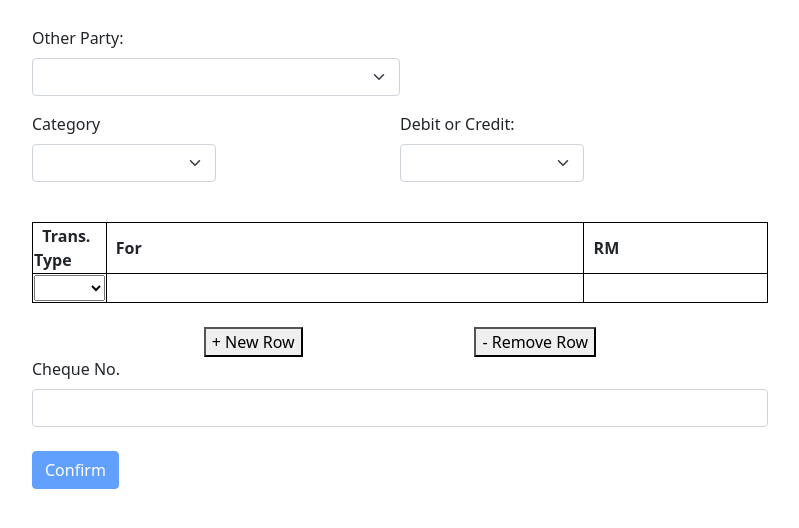
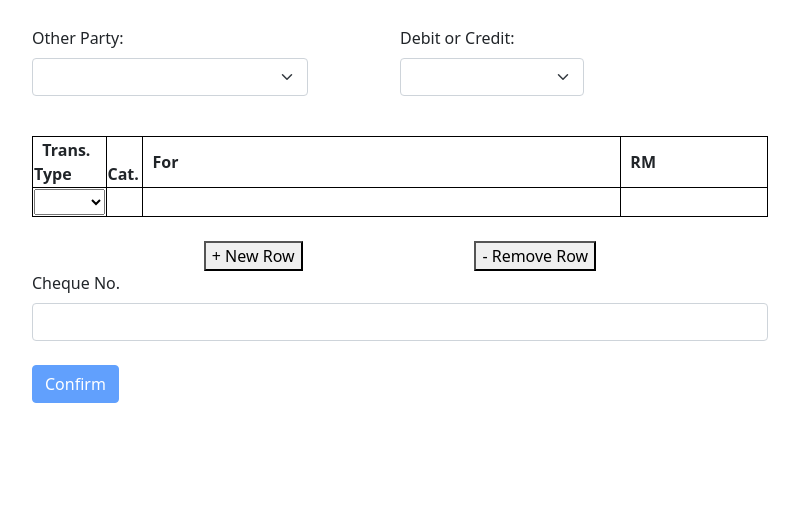
Before and after one commit to shenyang44/django_chyy, a Django app: template ledger/templates/ledger/transaction.html in a window 1280 px wide. Shown: the part 183-711 px from the top of the page, without its empty margins (240-1039 px from the left). Run offline with Django 3.2, Linux system fonts and the light colour scheme; the template is opened without the code that fills it, so the values that code supplies are empty.

Commit message:
category auto selected after type code

```diff
--- a/ledger/templates/ledger/transaction.html
+++ b/ledger/templates/ledger/transaction.html
@@ -16,9 +16,10 @@
                     {% endif %}
                     <label class="form-label">Name : {{account.name}}</label>
                 </div>
-                <div class="mb-3 otherDiv">
+                <div id = 'otherDiv' class="d-flex mb-3">
+                    <div class="w-50">
                         <label for='otherParty' class="form-label">Other Party:</label>
-                    <select name='other_party' class="form-select w-50" aria-label="trans-select" id='otherParty'>
+                        <select name='other_party' class="form-select w-75" aria-label="trans-select" id='otherParty'>
                             <option value="" selected></option>
                             {% if not account.is_office %}
                                 <option value="office">Office</option>
@@ -29,33 +30,12 @@
                             </option>
                         </select>
                     </div>
-                <div class="d-flex mb-3">
-                    <div class="w-50">
-                        <label for='catSelect' class="form-label">Category</label>
-                        <select name='category' class="form-select w-50" aria-label="cat-select" id='catSelect'>
-                            <option value="" selected></option>
-                            <option value="AD">AD</option>
-                            <option value="AT">AT</option>
-                            <option value="PD">PD</option>
-                            <option value="PF">PF</option>
-                            <option value="PI">PI</option>
-                            <option value="PO">PO</option>
-                            <option value="PS">PS</option>
-                            <option value="PT">PT</option>
-                            <option value="RD">RD</option>
-                            <option value="RF">RF</option>
-                            <option value="RI">RI</option>
-                            <option value="RO">RO</option>
-                            <option value="RS">RS</option>
-                            <option value="RT">RT</option>
-                        </select>
-                    </div>
                     <div class="w-50">
                         <label for='transSelect' class="form-label">Debit or Credit:</label>
                         <select name='trans_type' class="form-select w-50" aria-label="trans-select" id='transSelect'>
                             <option value="" selected></option>
-                            <option value="debited">Debit</option>
-                            <option value="received">Credit</option>
+                            <option value="debit">Debit</option>
+                            <option value="credit">Credit</option>
                         </select>
                     </div>
                 </div>
@@ -63,11 +43,13 @@
                 <table style="width:100%" class="bordered">
                     <colgroup>
                         <col style="width: 10%;">
+                        <col style="width: 5%;">
                         <col style="width:65%">
-                        <col style="width:25%">
+                        <col style="width:20%">
                     </colgroup>
                     <tr>
                         <th class="bordered">&nbsp; Trans. Type</th>
+                        <th class="bordered">&nbsp; Cat.</th>
                         <th class="bordered">&nbsp; For</th>
                         <th class="bordered">&nbsp; RM</th>
                     </tr>
@@ -75,6 +57,7 @@
                         <td class="bordered"><select class="typeCode" style="width: 100%;">
                             <option value=""></option>
                         </select></td>
+                        <td></td>
                         <td class="bordered"><input type="text" class="descript"></td>
                         <td class="bordered"><input type="text" class="amount"></td>
                     </tr>
@@ -130,35 +113,38 @@ $(()=>{
         }
     })
     optionsArray = () => {
-        let cat = $('#catSelect').val();
+        let trans = $('#transSelect').val();
         let options;
-        if (cat == 'PD'){
-            options = ['PD', 'PD1', 'PD2', 'PD3', 'PD4', 'PD5', 'PD6', 'PD7', 'PD8', 'PD9', 'PD10', 'PD11', 'PD12', 'PD13', 'PD14', 'PD15', 'PD16', 'PD17', 'PD18']
-        } else if (cat == 'PT'){
-            options = ['PT', 'PT1', 'PT2', 'PT3', 'PT4', 'PT5', 'PT6', 'PT7', 'PT8', 'PT9', 'PT10', 'PT11', 'PT12', 'PT13']
-        } else if (cat == 'RD'){
-            options = ['RD', 'RD1', 'RD2', 'RD3', 'RD4', 'RD5', 'RD6', 'RD7', 'RD8', 'RD11', 'RD14', 'RD15', 'RD17']
-        } else if (cat == 'RO'){
-            options = ['RFDG', 'RO']
-        } else if (cat == 'RT'){
-            options = ['RT', 'RT1', 'RT2', 'RT3', 'RT4', 'RT5', 'RT6', 'RT7', 'RT8', 'RT9', 'RT10', 'RT11', 'RT12', 'RT13']
+        if (trans == 'debit'){
+            options = ['AD', 'AT', 'PD', 'PD1', 'PD2', 'PD3', 'PD4', 'PD5', 'PD6', 'PD7', 'PD8', 'PD9', 'PD10', 'PD11', 'PD12', 'PD13', 'PD14', 'PD15', 'PD16', 'PD17', 'PD18', 'PF', 'PI', 'PO', 'PS', 'PT', 'PT1', 'PT2', 'PT3', 'PT4', 'PT5', 'PT6', 'PT7', 'PT8', 'PT9', 'PT10', 'PT11', 'PT12', 'PT13']
         } else{
-            options = [cat]
+            options = ['RD', 'RD1', 'RD2', 'RD3', 'RD4', 'RD5', 'RD6', 'RD7', 'RD8', 'RD11', 'RD14', 'RD15', 'RD17', 'RF', 'RI', 'RO', 'RFDG', 'RS', 'RT', 'RT1', 'RT2', 'RT3', 'RT4', 'RT5', 'RT6', 'RT7', 'RT8', 'RT9', 'RT10', 'RT11', 'RT12', 'RT13']
         }
         return options;
     }
-    $('#catSelect').change((e)=>{
-        let cat = $(e.target).val()
-        let options = (cat ? optionsArray() : [])
+    $('#transSelect').change((e)=>{
+        let debCred = $(e.target).val()
+        let options = (debCred ? optionsArray() : [])
         typeCode = $('.typeCode')
         typeCode.each((i, e)=>{
-            e.innerHTML = ''
+            e.innerHTML = '<option value = ""></option>'
             for (i = 0; i < options.length; i++){
                 e.innerHTML += `<option value="${options[i]}">${options[i]}</option>`
             }
+            $(e).parent().next().text(cat)
         })
     })
 
+    $('table').on('click', '.typeCode', (e)=>{
+        let typeCode = $(e.target).val()
+        let cat;
+        if (typeCode == 'RFDG'){
+            cat = 'RO'
+        } else{
+            cat = typeCode.slice(0, 2)
+        }
+        $(e.target).parent().next().text(cat)
+    })
     // Button is disabled if select input val is empty on either element.
     $('form').on('click', 'select', (e)=>{
         let selectValid = true;
```
Also changed, not shown: ledger/todo.txt (+12 -0 lines), ledger/views.py (+4 -5 lines), ledger/migrations/0037_transaction_category.py (added), 1 other file. Lines whose indentation alone changed are shown as unchanged.
